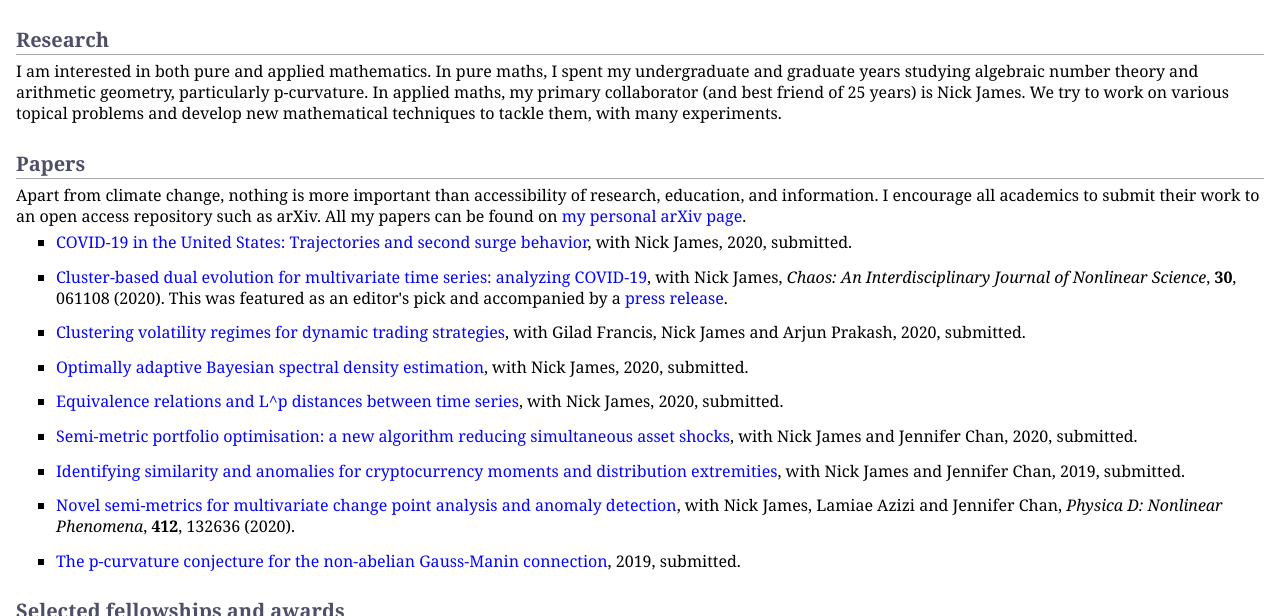
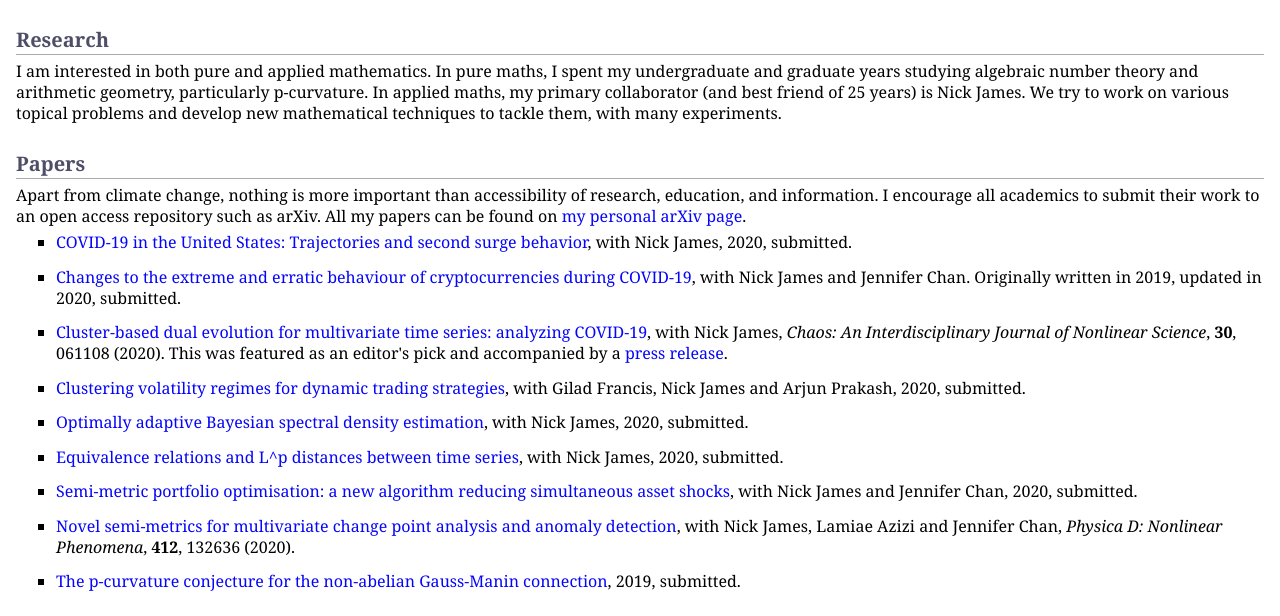
Before and after one commit to MaxMenzies/maxmenzies.com, a Jekyll site: the page index.html, which Jekyll copies as it is, in a window 1280 px wide and 900 px high, cut to the strip 284-900 px from the top of the window. Built offline with Jekyll 4.4.1, drawn with Linux system fonts in a browser that asks for light colours.

Commit message:
Update index.html

```diff
--- a/index.html
+++ b/index.html
@@ -44,6 +44,10 @@
 </li>
 </ul>
 <ul>
+<li><p><a href="https://arxiv.org/abs/1912.06193">Changes to the extreme and erratic behaviour of cryptocurrencies during COVID-19</a>, with Nick James and Jennifer Chan. Originally written in 2019, updated in 2020, submitted.</p>
+</li>
+</ul>
+<ul>
 <li><p><a href="https://aip.scitation.org/doi/10.1063/5.0013156">Cluster-based dual evolution for multivariate time series: analyzing COVID-19</a>, with Nick James, <i>Chaos: An Interdisciplinary Journal of Nonlinear Science</i>, <b>30</b>, 061108 (2020). This was featured as an editor's pick and accompanied by a <a href="https://publishing.aip.org/publications/latest-content/countries-group-into-clusters-as-covid-19-outbreak-spreads/">press release</a>.</p>
 </li>
 </ul>
@@ -61,10 +65,6 @@
 </ul>
 <ul>
 <li><p><a href="https://arxiv.org/abs/2001.09404">Semi-metric portfolio optimisation: a new algorithm reducing simultaneous asset shocks</a>, with Nick James and Jennifer Chan, 2020, submitted. </p>
-</li>
-</ul>
-<ul>
-<li><p><a href="https://arxiv.org/abs/1912.06193v2">Identifying similarity and anomalies for cryptocurrency moments and distribution extremities</a>, with Nick James and Jennifer Chan, 2019, submitted.</p>
 </li>
 </ul>
 <ul>
```
